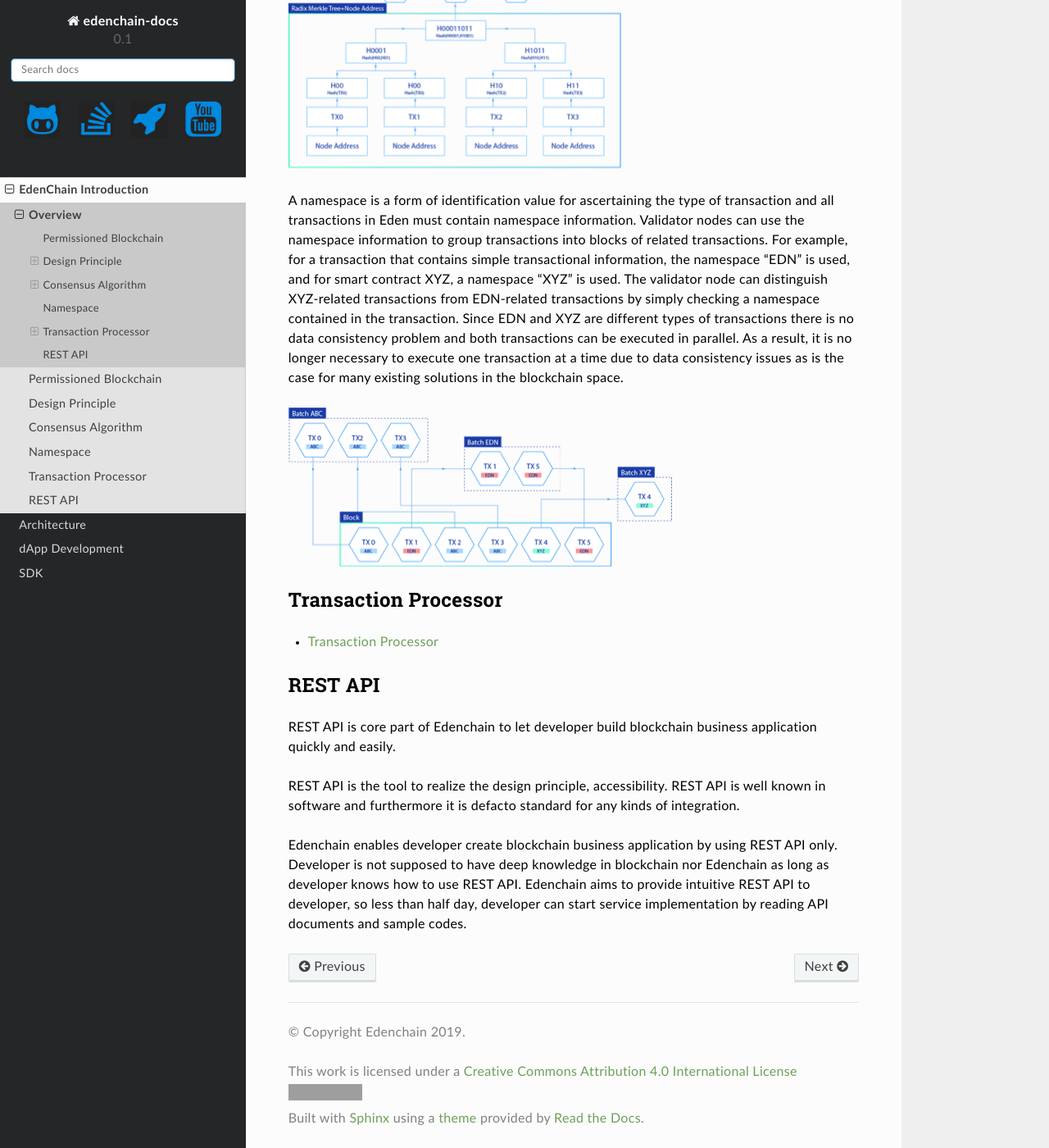
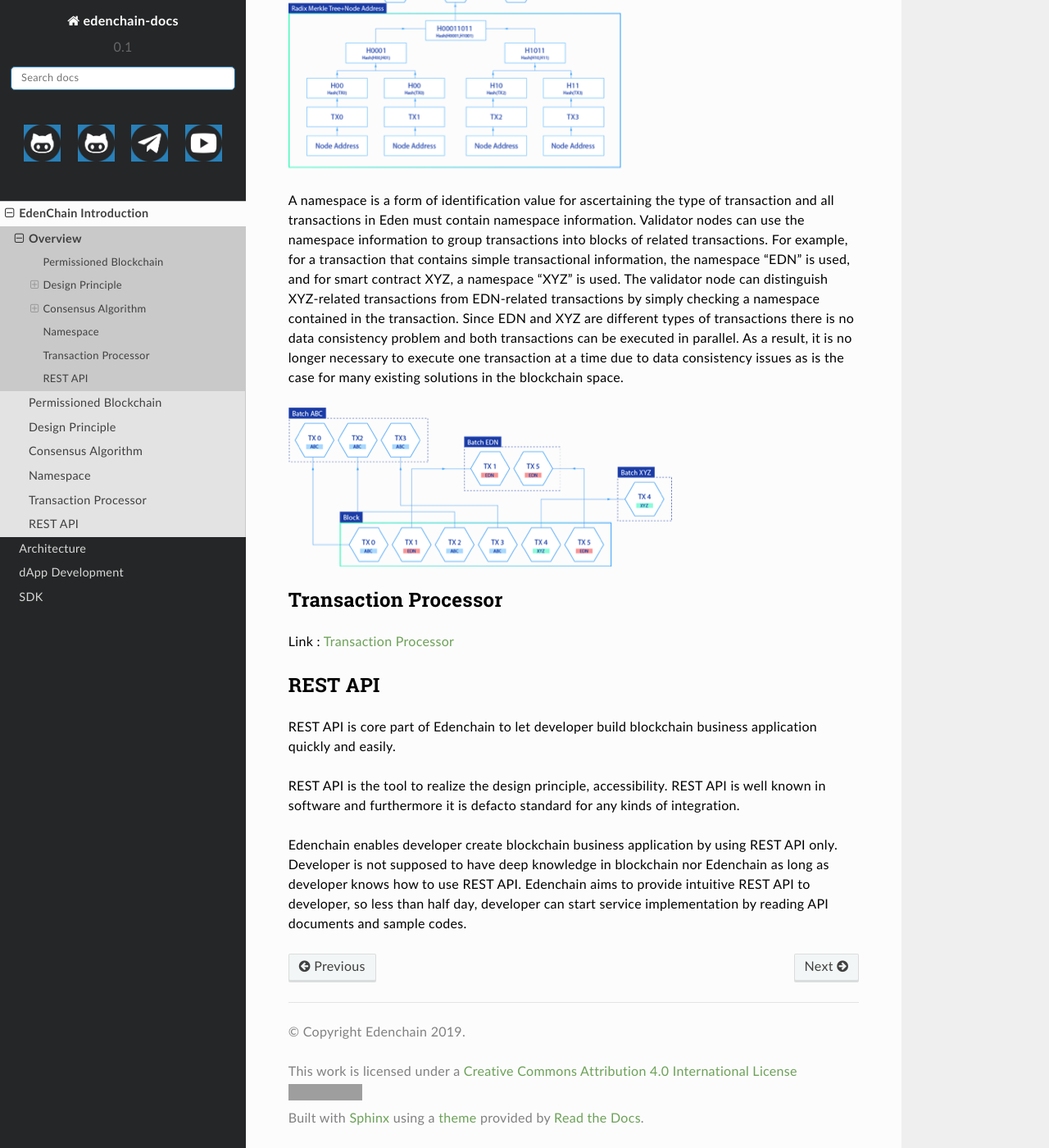
Before and after one commit to Edenpartners/EdenChain-Docs, a Sphinx documentation site: the page built from source/overview_introduction.rst, in a window 1280 px wide and 1400 px high, scrolled down 5560 px. Shown: the whole window at 82% size. Built offline with Sphinx 7.4.7 and the Read the Docs theme 2.0.0, drawn with Linux system fonts in a browser that asks for light colours; formulas are drawn with MathJax 3; pages that are not in the unit, such as notebooks, are missing from menus; grey boxes are pictures that could not be loaded.

Commit message:
modify design

```diff
--- a/source/_static/css/custom.css
+++ b/source/_static/css/custom.css
@@ -60,10 +60,10 @@ a:visited {
 /*    color: transparent; */
 /*    background-image: url('../images/edenchain.png'); */
     background-repeat: no-repeat;
-    background-size: Auto 20px;
-    background-position: center top;
+    background-size: Auto 25px;
+    background-position: center center;
     background-origin: content box;
-    height: 20px;
+    height: 30px;
     width: 100%
 }
 
@@ -97,7 +97,7 @@ a:visited {
 .rst-content tt.literal,
 .rst-content tt.literal,
 .rst-content code.literal {
-    color: ##d43232;
+    color: #d43232;
     text-transform: none;
 }
 
--- a/source/_templates/layout.html
+++ b/source/_templates/layout.html
@@ -2,12 +2,17 @@
 {% block sidebartitle %}
 {{ super() }}
 
-<!--<br><img style="background-color: #fff; height: unset; width: unset;" alt="Edenchain" src={{ pathto("images/edenchain_logo.png",1) }} />
-<br>
+<!--
+<br><img style="background-color: #fff; height: unset; width: unset;" border="0" alt="Edenchain" src={{ pathto("_static/images/home.png",1) }} />
 -->
 <br>
-<a href="https://github.com/Edenpartners2018"><img style="padding: 0px; margin: auto auto auto auto;" alt="GitHub" src="{{ pathto("_static/images/github_button.png", 1) }}"/></a>
-&nbsp;<a href="https://stackoverflow.com/questions/tagged/edenchain"><img style="padding: 0px; margin: auto auto auto auto;" alt="StackOverflow" src="{{ pathto("_static/images/stackoverflow_button.png", 1) }}"/></a>
-&nbsp;<a href="https://chat.edenchain.org"><img style="padding: 0px; margin: auto auto auto auto;" alt="Rocket Chat" src="{{ pathto("_static/images/rocketchat_button.png", 1) }}"/></a>
-&nbsp;<a href="https://www.youtube.com/embed/5zQTeBeJNPg"><img style="padding: 0px; margin: auto auto auto auto;" alt="Youtube Channel" src="{{ pathto("_static/images/youtube_button.png", 1) }}"/></a>
+
+<br>
+
+<a href="https://edenchain.io/"><img style="padding: 0px; margin: auto auto auto auto;" alt="Homepage" src="{{ pathto("_static/images/github.png", 1) }}"/></a>
+&nbsp;<a href="https://github.com/Edenpartners2018"><img style="padding: 0px; margin: auto auto auto auto;" alt="GitHub" src="{{ pathto("_static/images/github.png", 1) }}"/></a>
+&nbsp;<a href="https://t.me/edenchainio"><img style="padding: 0px; margin: auto auto auto auto;" alt="Telegram Channel" src="{{ pathto("_static/images/telegram.png", 1) }}"/></a>
+&nbsp;<a href="https://www.youtube.com/embed/5zQTeBeJNPg"><img style="padding: 0px; margin: auto auto auto auto;" alt="Youtube Channel" src="{{ pathto("_static/images/youtube.png", 1) }}"/></a>
+
+
 {% endblock %}
--- a/source/index.rst
+++ b/source/index.rst
@@ -1,8 +1,8 @@
 The Engine Behind the Most Dynamic Enterprise Blockchain Infrastructure
 =======================================================================
 
-.. image:: images/edenchain_logo.png
-    :height: 70
+.. image:: images/home.png
+    :height: 130
 
 Edenchain is a blockchain technology designed specifically with enterprises in mind. It is fast, secure and reliable third generation blockchain platform.
 
--- a/source/overview_introduction.rst
+++ b/source/overview_introduction.rst
@@ -272,10 +272,7 @@ the case for many existing solutions in the blockchain space.
 Transaction Processor
 ---------------------
 
-.. toctree::
-   :maxdepth: 1
-
-   transaction_processor.rst
+Link : `Transaction Processor <transaction_processor.html>`_
 
 REST API
 --------
```
Also changed, not shown: source/_static/images/github.png (added), source/_static/images/home.png (added), source/_static/images/telegram.png (added), source/_static/images/youtube.png (added), source/images/home.png (added).
